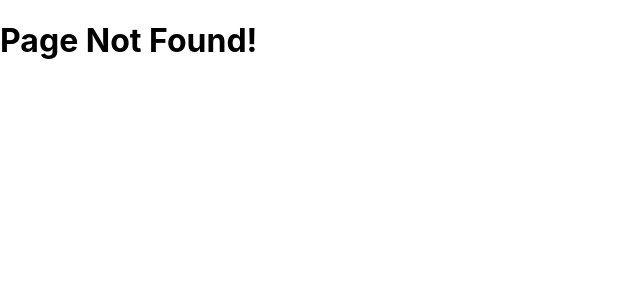
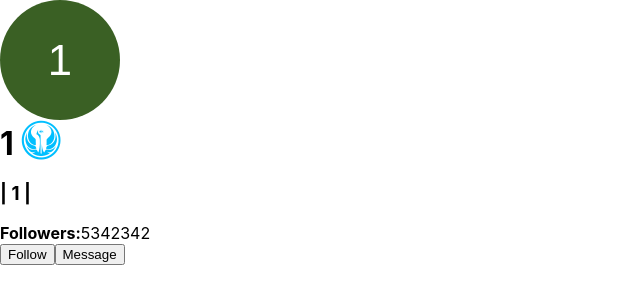
Before and after one commit to chakradeb/frnd, a React (Create React App) app in the folder client/: page /profile/1 in a window 1280 px wide. Before the commit this address had no page. Shown: the top 304 px of the page, without its empty margins (0-640 px from the left). Built offline with nearby package versions, Linux system fonts and the light colour scheme; the HTML template or start-up script is replaced by a standard one.

Commit message:
Added profile page and introduced emblems

```diff
--- a/client/package.json
+++ b/client/package.json
@@ -7,6 +7,7 @@
     "@testing-library/react": "^9.3.2",
     "@testing-library/user-event": "^7.1.2",
     "react": "^16.13.1",
+    "react-avatar": "^3.9.7",
     "react-dom": "^16.13.1",
     "react-router-dom": "^5.2.0",
     "react-scripts": "3.4.3"
--- a/client/public/index.html
+++ b/client/public/index.html
@@ -24,20 +24,11 @@
       work correctly both with client-side routing and a non-root public URL.
       Learn how to configure a non-root public URL by running `npm run build`.
     -->
+    <script src="https://kit.fontawesome.com/5aef3d163a.js" crossorigin="anonymous"></script>
     <title>React App</title>
   </head>
   <body>
     <noscript>You need to enable JavaScript to run this app.</noscript>
     <div id="root"></div>
-    <!--
-      This HTML file is a template.
-      If you open it directly in the browser, you will see an empty page.
-
-      You can add webfonts, meta tags, or analytics to this file.
-      The build step will place the bundled scripts into the <body> tag.
-
-      To begin the development, run `npm start` or `yarn start`.
-      To create a production bundle, use `npm run build` or `yarn build`.
-    -->
   </body>
 </html>
--- /dev/null
+++ b/client/src/lib/emblem.css
@@ -0,0 +1,10 @@
+.fa-galactic-senate,
+.fa-galactic-republic,
+.fa-old-republic,
+.fa-jedi-order,
+.fa-mandalorian,
+.fa-sith {
+    margin-left: 8px;
+    color: deepskyblue;
+    font-size: 5vh;
+}
--- /dev/null
+++ b/client/src/lib/renderEmblem.js
@@ -0,0 +1,20 @@
+import React from "react";
+
+export function RenderEmblem(followers) {
+    switch (true) {
+        case (followers > Math.pow(10,8) - 1) :
+            return <i className="fab fa-galactic-senate"/>;
+        case (followers > Math.pow(10,7) - 1) :
+            return <i className="fab fa-galactic-republic"/>;
+        case (followers > Math.pow(10, 6) -1) :
+            return <i className="fab fa-old-republic"/>;
+        case (followers > Math.pow(10, 5) -1) :
+            return <i className="fab fa-jedi-order"/>;
+        case (followers > Math.pow(10, 4) -1) :
+            return <i className="fab fa-mandalorian"/>;
+        case (followers > Math.pow(10, 3) -1) :
+            return <i className="fab fa-sith"/>;
+        default:
+            return ;
+    }
+}
--- /dev/null
+++ b/client/src/pages/profile.css
@@ -0,0 +1,3 @@
+.username > h1 {
+    display: inline;
+}
--- /dev/null
+++ b/client/src/pages/profile.js
@@ -0,0 +1,53 @@
+import React, {Component} from "react";
+import Avatar from 'react-avatar';
+import { withRouter } from "react-router-dom";
+
+import './profile.css';
+import '../lib/emblem.css';
+
+import { RenderEmblem } from "../lib/renderEmblem";
+
+class Profile extends Component {
+    constructor(props) {
+        super(props);
+        this.state = {
+            username: props.match.params.id,
+        };
+        this.followUser = this.followUser.bind(this);
+        this.messageUser = this.messageUser.bind(this);
+    }
+
+    followUser() {
+        window.alert(`You are following ${this.state.username} now`)
+    }
+
+    messageUser() {
+        window.alert(`You've messaged ${this.state.username} "Hi"`)
+    }
+
+    getRandomNumber(min, max) {
+        return Math.floor(Math.random() * (max - min + 1)) + min;
+    }
+
+    render() {
+        let magicNumbers = [10, 2312, 34328, 479834, 5342342, 63445256, 745346364];
+        let followers = magicNumbers[this.getRandomNumber(0,6)];
+        return (
+            <div>
+                <Avatar size="15vh" round={true} name={this.state.username} textSizeRatio={2.75}/>
+                <div className="username">
+                    <h1>{this.state.username}</h1>
+                    {RenderEmblem(followers)}
+                </div>
+                <h3>| {this.state.username} |</h3>
+                <b>Followers:</b>{followers}
+                <div>
+                    <button onClick={this.followUser}>Follow</button>
+                    <button onClick={this.messageUser}>Message</button>
+                </div>
+            </div>
+        )
+    }
+}
+
+export default withRouter(Profile);
--- a/client/src/routes.js
+++ b/client/src/routes.js
@@ -2,11 +2,13 @@ import React from 'react';
 import { Route, Switch } from 'react-router-dom';
 
 import Home from "./pages/home";
+import Profile from "./pages/profile";
 import Page404 from "./pages/page404";
 
 export default (
     <Switch>
         <Route path="/" exact> <Home/> </Route>
+        <Route path="/profile/:id"> <Profile/> </Route>
         <Route path="*"> <Page404 /> </Route>
     </Switch>
 );
```
Also changed, not shown: 1 other file (tests, documents, lock files or other folders).
